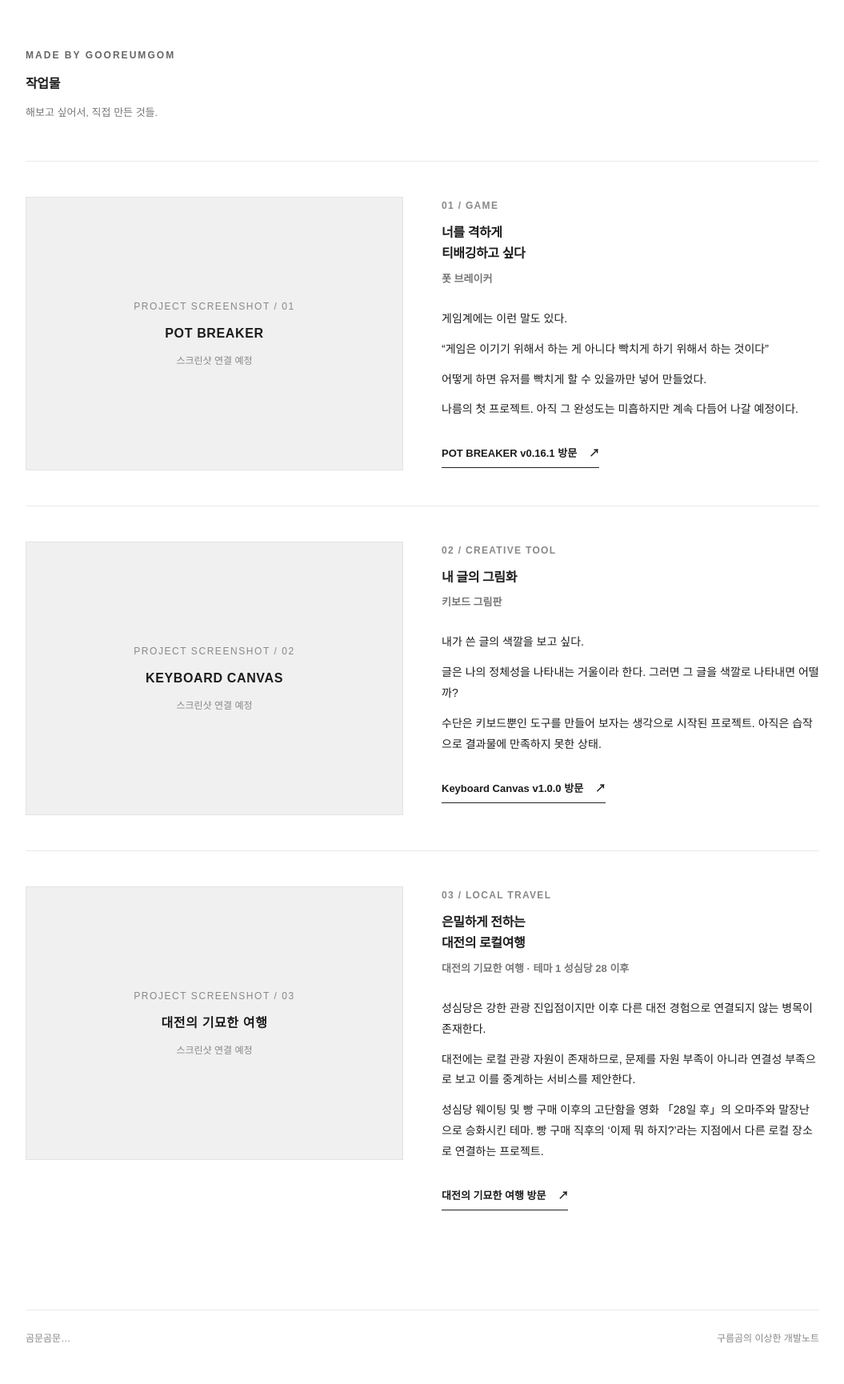
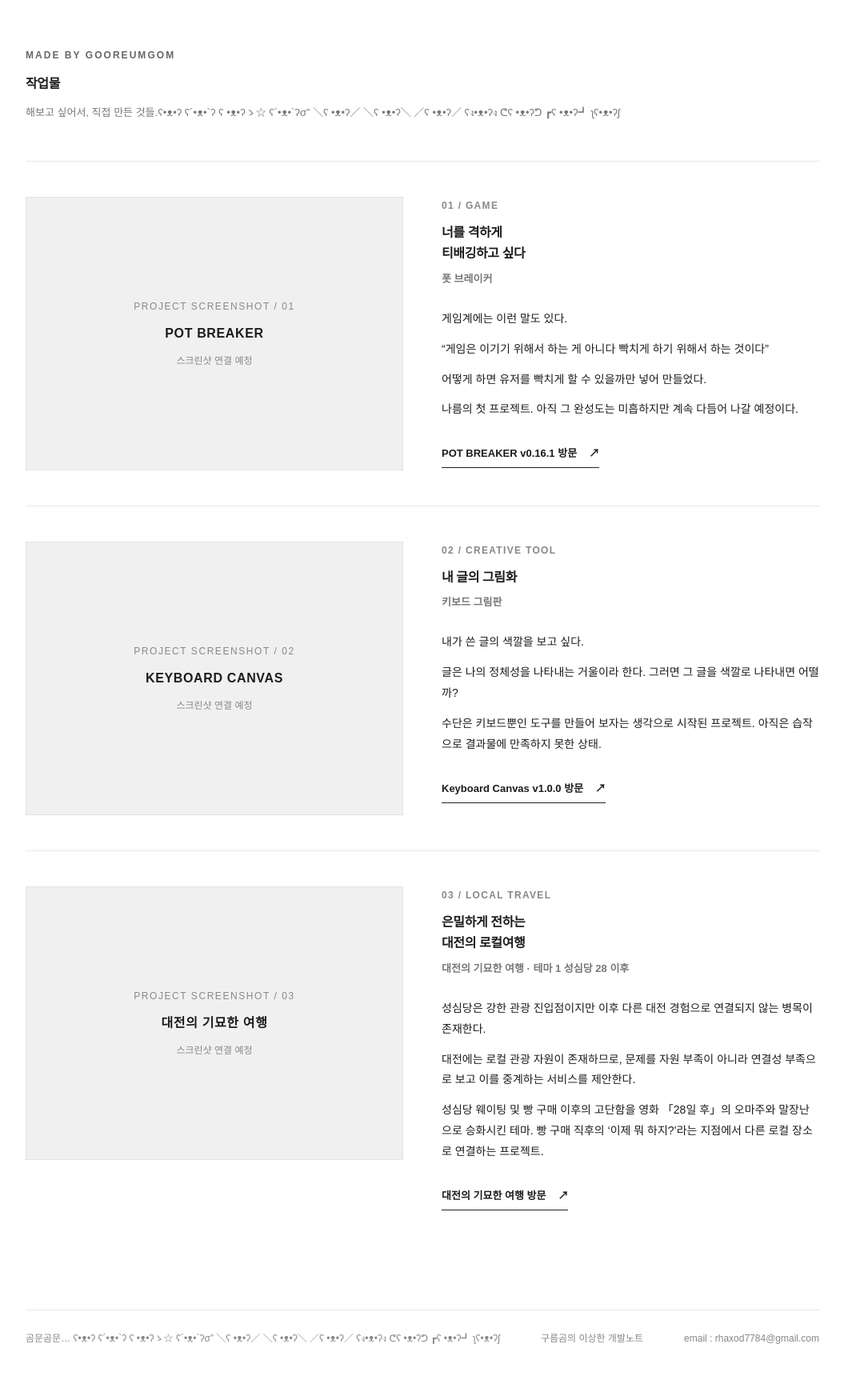
Before and after one commit to rhaxod7784-png/webpage, a website: page public/index.html in a window 1280 px wide. Shown: the part 1380-3110 px from the top of the page at 80% size, without its empty margins (112-1167 px from the left). Drawn offline with Linux system fonts and the light colour scheme.

Commit message:
곰 이모티콘 일부 추가

```diff
--- a/public/index.html
+++ b/public/index.html
@@ -41,12 +41,14 @@
 <p><strong>“말보다 행동으로(Acta Non Verba)”</strong></p>
 <p>그래서 이번에도 먼저 해보려 한다.</p>
 <p>남의 이야기를 들으며 다른 사람 일을 하는 안정적인 일보다는 내가 만들고 싶은 것을 만들며 도전하는 것이</p>
-<p>너무나 나다운 일이니까.</p>
+<p><strong>너무나 나다운 일이니까.</strong></p>
 </div>
 <p class="gom gom-bottom" aria-hidden="true">곰문곰문곰문곰문곰문</p>
 </section>
 <section id="works" class="works" aria-labelledby="works-title">
-<div class="section-heading"><p class="eyebrow">MADE BY GOOREUMGOM</p><h2 id="works-title">작업물</h2><p>해보고 싶어서, 직접 만든 것들.</p></div>
+<div class="section-heading"><p class="eyebrow">MADE BY GOOREUMGOM</p><h2 id="works-title">작업물</h2><p>해보고 싶어서, 직접 만든 것들.ʕ•ᴥ•ʔ ʕ´•ᴥ•`ʔ ʕ •ᴥ•ʔゝ☆ ʕ´•ᴥ•`ʔσ”
+＼ʕ •ᴥ•ʔ／ ＼ʕ •ᴥ•ʔ＼ ／ʕ •ᴥ•ʔ／
+ʕง•ᴥ•ʔง ᕦʕ •ᴥ•ʔᕤ ┏ʕ •ᴥ•ʔ┛ ʅʕ•ᴥ•ʔʃ</p></div>
 <article class="work">
 <div class="work-image missing-image" role="img" aria-label="폿 브레이커 스크린샷 자리 — 원본 이미지 연결 예정"><span>PROJECT SCREENSHOT / 01</span><strong>POT BREAKER</strong><small>스크린샷 연결 예정</small></div>
 <div class="work-copy"><p class="project-number">01 / GAME</p><h3>너를 격하게<br>티배깅하고 싶다</h3><p class="subtitle">폿 브레이커</p>
@@ -65,6 +67,9 @@
 <a class="visit" href="https://gimyo.rhaxod7784.workers.dev/" target="_blank" rel="noopener noreferrer">대전의 기묘한 여행 방문 <span aria-hidden="true">↗</span></a></div></article>
 </section>
 </main>
-<footer><span>곰문곰문…</span><span>구름곰의 이상한 개발노트</span></footer>
+<footer><span>곰문곰문…
+ʕ•ᴥ•ʔ ʕ´•ᴥ•`ʔ ʕ •ᴥ•ʔゝ☆ ʕ´•ᴥ•`ʔσ”
+＼ʕ •ᴥ•ʔ／ ＼ʕ •ᴥ•ʔ＼ ／ʕ •ᴥ•ʔ／
+ʕง•ᴥ•ʔง ᕦʕ •ᴥ•ʔᕤ ┏ʕ •ᴥ•ʔ┛ ʅʕ•ᴥ•ʔʃ</span><span>구름곰의 이상한 개발노트</span><span> email : rhaxod7784@gmail.com </span></footer>
 </div>
 </body></html>
```
